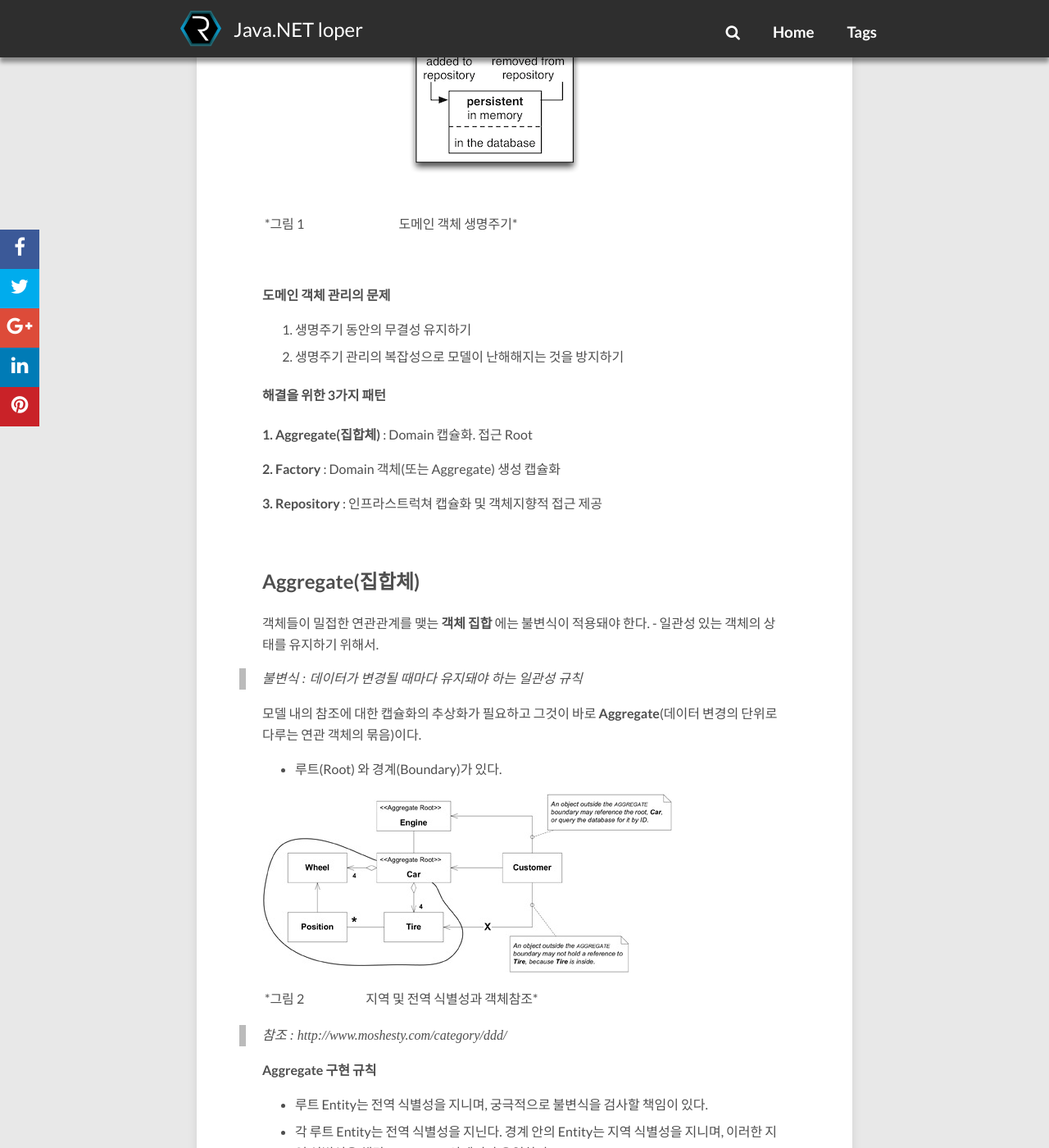
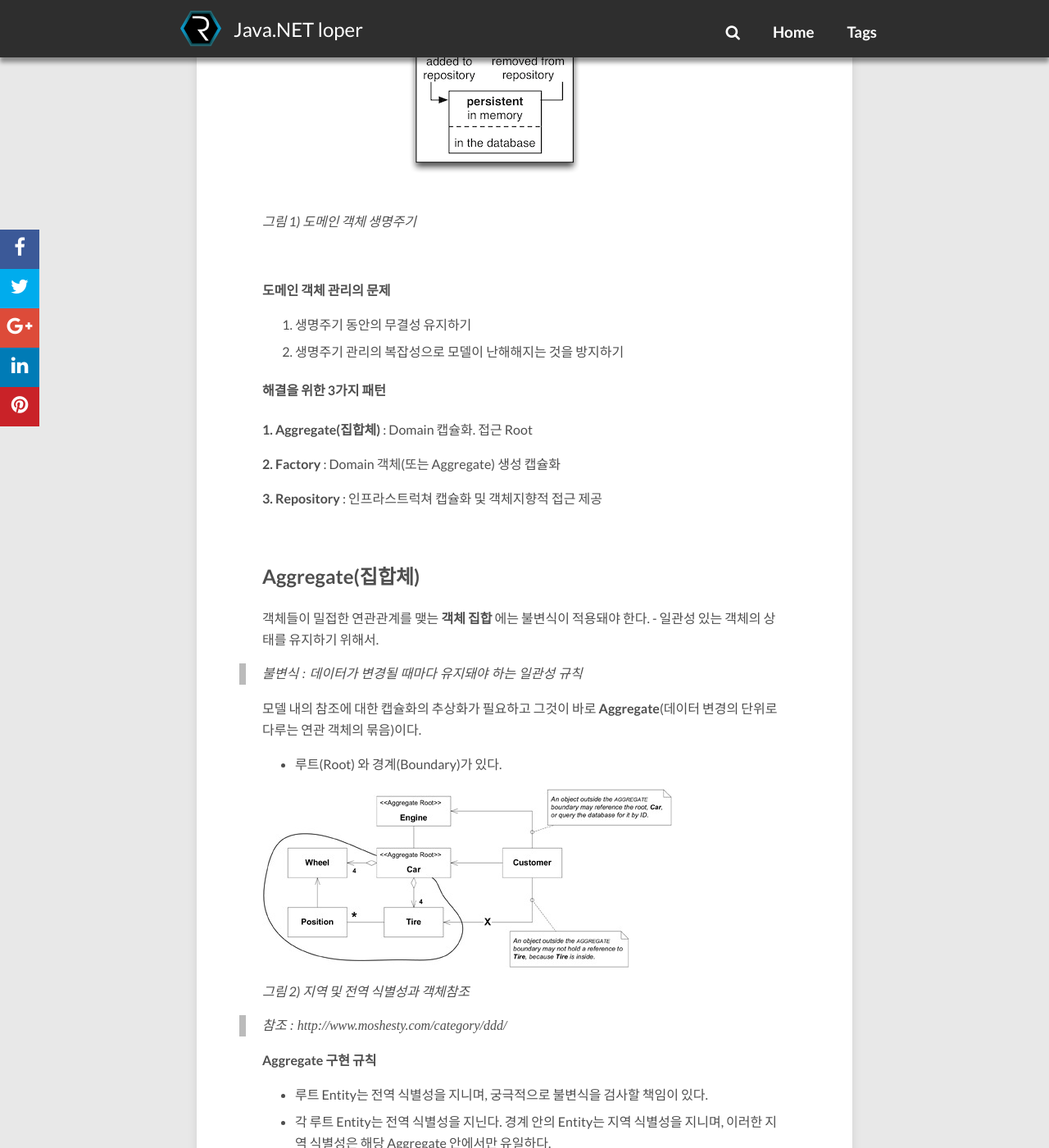
Before and after one commit to redutan/redutan.github.io, a Jekyll site: the page built from _posts/2015/2015-12-05-ddd-chapter-06.markdown, in a window 1280 px wide and 1400 px high, scrolled down 679 px. Shown: the whole window at 82% size. Built offline with Jekyll 4.4.1, drawn with Linux system fonts in a browser that asks for light colours; nearby versions of some CDN libraries; comment, search, counter and statistics services are not loaded.

Commit message:
그림 문자열 오류 수정

```diff
--- a/_posts/2015/2015-12-05-ddd-chapter-06.markdown
+++ b/_posts/2015/2015-12-05-ddd-chapter-06.markdown
@@ -11,7 +11,7 @@ tags: ddd
 
 ![도메인객체_라이프사이클](/images/2015/11/ddd-lifecycle.png)
 
-*그림 1 | 도메인 객체 생명주기*
+*그림 1) 도메인 객체 생명주기*
 
 <br/>
 
@@ -43,7 +43,7 @@ tags: ddd
 
 ![지역 및 전역 식별성과 객체 참조](/images/2015/11/ddd-aggregate-1.jpg)
 
-*그림 2 | 지역 및 전역 식별성과 객체참조*
+*그림 2) 지역 및 전역 식별성과 객체참조*
 
 > 참조 : http://www.moshesty.com/category/ddd/
 
```
